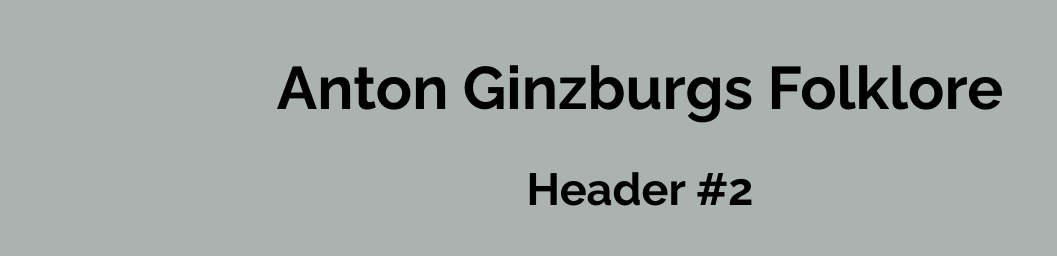
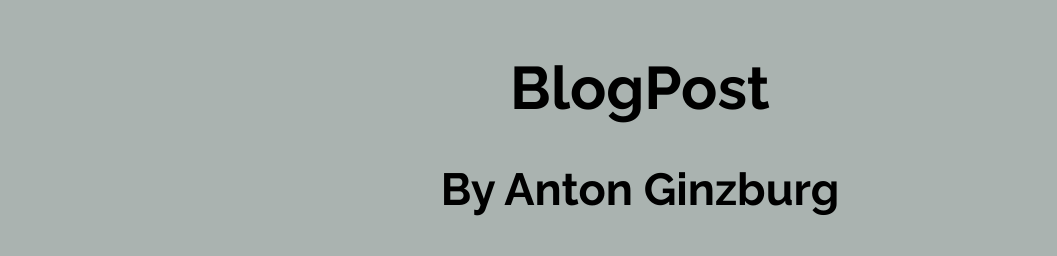
Before and after one commit to staten-island-tech/css-blogpost-project-killtheman99, a plain HTML site: page index.html in a window 1280 px wide. Shown: the top 256 px of the page, without its empty margins (0-1057 px from the left). Drawn offline with Linux system fonts and the light colour scheme; grey boxes are pictures that could not be loaded; a web font is replaced by a local one.

Commit message:
Update index.html

```diff
--- a/index.html
+++ b/index.html
@@ -13,11 +13,11 @@
 
 <body>
     <div class="parent">
-        <h1 class="child 1" id="id 1">Anton Ginzburgs Folklore</h1>
-        <h2 class="child 2" id="id 2">Header #2</h2>
+        <h1 class="child 1" id="id 1">BlogPost</h1>
+        <h2 class="child 2" id="id 2">By Anton Ginzburg</h2>
     </div>
 
-    <img class="beast"  src="https://lumiere-a.akamaihd.net/v1/images/p_beautyandthebeast1991_20488_592ec4b5.jpeg?region=0%2C0%2C540%2C810" alt="fairy tale">
+    <img class="beast"  src= alt="fairy tale">
 
 
 </body>
```
